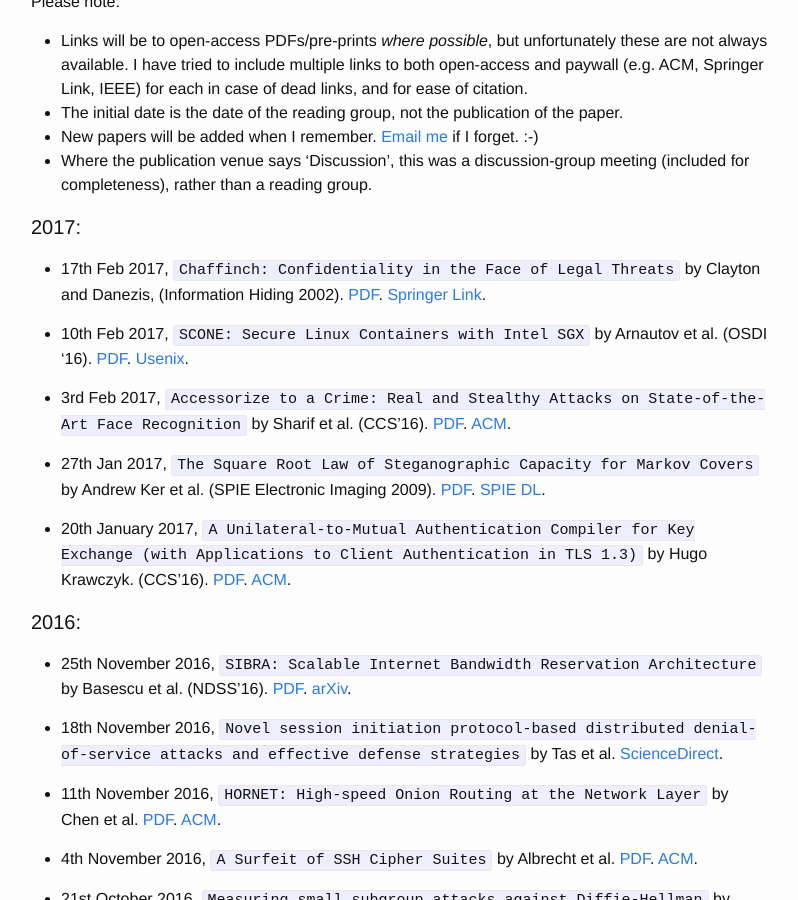
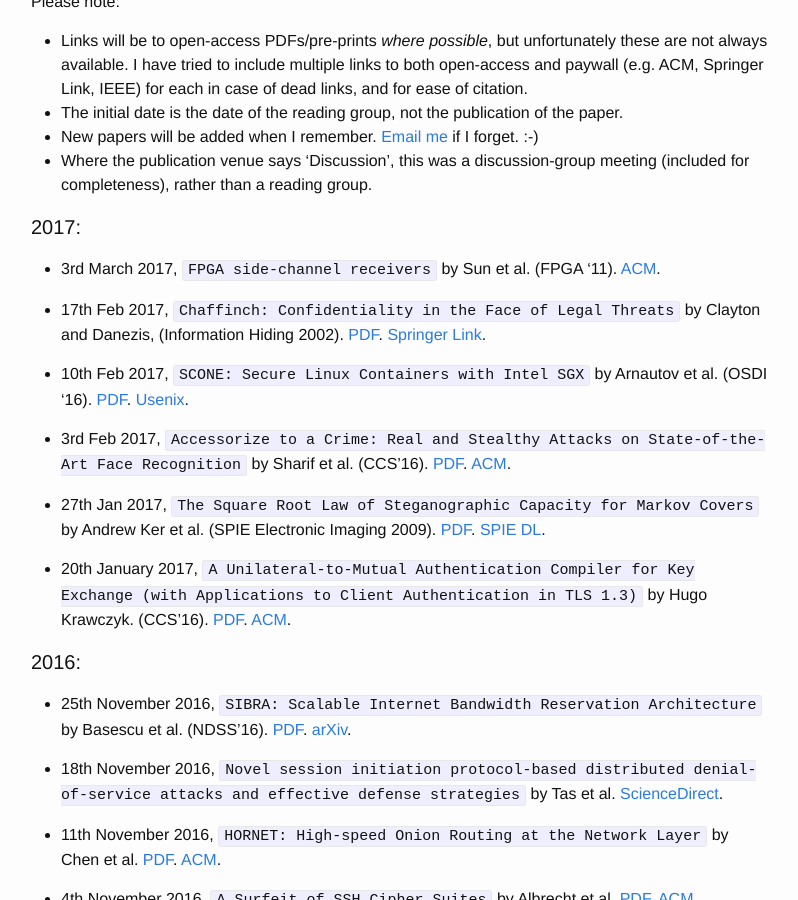
Before and after one commit to mpdehnel/ReadingGroup, a Jekyll site: the page built from index.md, in a window 1280 px wide and 900 px high, scrolled down 513 px. Shown: the whole window, without its empty margins (239-1037 px from the left). Built offline with Jekyll 4.4.1, drawn with Linux system fonts in a browser that asks for light colours.

Commit message:
add FPGA side-channel receivers paper

```diff
--- a/index.md
+++ b/index.md
@@ -19,6 +19,8 @@ Please note:
 * Where the publication venue says 'Discussion', this was a discussion-group meeting (included for completeness), rather than a reading group.
 
 #### 2017:
+
+* 3rd March 2017, `FPGA side-channel receivers` by Sun et al. (FPGA '11). [ACM](https://dl.acm.org/citation.cfm?id=1950462).
 
 * 17th Feb 2017, `Chaffinch: Confidentiality in the Face of Legal Threats` by Clayton and Danezis, (Information Hiding 2002). [PDF](https://www.cl.cam.ac.uk/~rnc1/Chaffinch.pdf). [Springer Link](http://link.springer.com/chapter/10.1007/3-540-36415-3_5).
 
```
